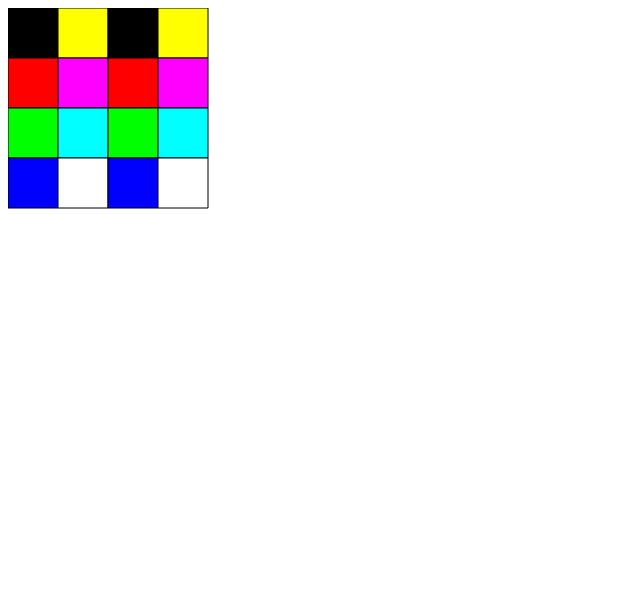
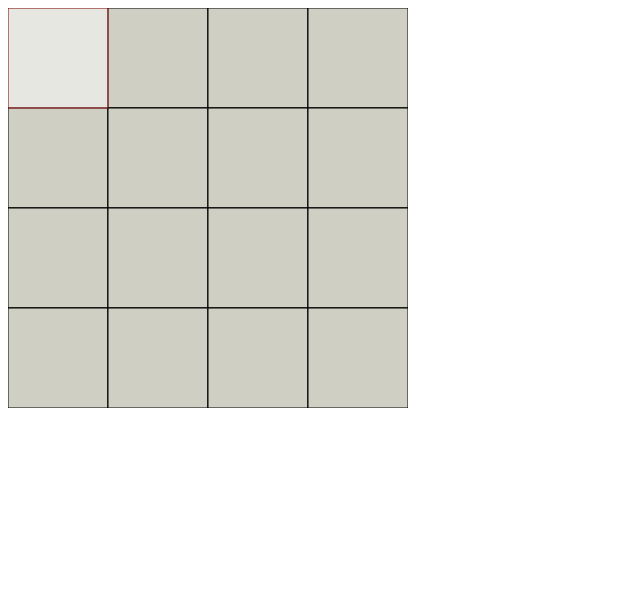
Before and after one commit to ksami/accedo-game, a website: page public/index.html in a window 1280 px wide. Shown: the whole page, without its empty margins (0-640 px from the left). Drawn offline with nearby package versions, Linux system fonts and the light colour scheme.

Commit message:
working cursor and randomised colour grid

```diff
--- a/public/index.html
+++ b/public/index.html
@@ -3,20 +3,21 @@
 
   <head>
 
-    <title>Accedo Programming Test</title>
+    <title>Colour Memory Game</title>
 
   </head>
 
 
   <body>
 
-    <div id="game">
-      <canvas id="paperjs" width="600px" height="600px"></canvas>
+    <div id="game" style="width: 400px; height: 400px">
+      <canvas id="paperjs" width="400px" height="400px"></canvas>
     </div>
 
   </body>
 
   <!--script src="http://code.jquery.com/jquery-1.12.1.min.js"></script-->
+  <script type="text/javascript" src="https://cdn.jsdelivr.net/lodash/4.6.1/lodash.min.js"></script>
   <script type="text/javascript" src="js/paper-full.min.js"></script>
   <script type="text/paperscript" canvas="paperjs" src="js/index.js"></script>
 </html>
--- a/public/js/index.js
+++ b/public/js/index.js
@@ -1,25 +1,75 @@
 var GRID_ROWS = 4;
 var GRID_COLS = 4;
-var SIZE = 50;
+var SIZE = 100;
 var COLORS = [
-  "#000000",
-  "#ff0000",
-  "#00ff00",
-  "#0000ff",
-  "#ffff00",
-  "#ff00ff",
-  "#00ffff",
-  "#ffffff"
+  "#966fd6",
+  "#ff6961",
+  "#03c03c",
+  "#779ecb",
+  "#f49ac2",
+  "#ffb347",
+  "#836953",
+  "#fdfd96"
 ];
 var COLOR_BORDER = "#000000";
-var COLOR_BACK = "#888888";
-var COLOR_HIDDEN = "#cccccc";
+var COLOR_COVER = "#cfcfc4";
+var COLOR_DONE = "#dfdfdf";
+
+var actual = _.shuffle(_.concat(COLORS, COLORS));
+var covers = [];
 
 for (var i = 0; i < GRID_ROWS; i++) {
+  covers[i] = [];
+
   for (var j = 0; j < GRID_COLS; j++) {
-    var rect = new Rectangle(new Point(i*SIZE, j*SIZE), new Size(SIZE, SIZE));
+    var rect = new Rectangle(new Point(j*SIZE, i*SIZE), new Size(SIZE, SIZE));
     var panel = new Path.Rectangle(rect);
     panel.strokeColor = "black";
-    panel.fillColor = COLORS[((i*GRID_ROWS)+j)%8];
+    panel.fillColor = actual[i*GRID_ROWS+j];
+
+    var cover = panel.clone();
+    cover.fillColor = COLOR_COVER;
+
+    covers[i][j] = cover;
+  }
+
+}
+
+
+var cursor = new Path.Rectangle(new Rectangle(new Point(0, 0), new Size(SIZE, SIZE)));
+cursor.strokeColor = "red";
+cursor.fillColor = "white";
+cursor.opacity = 0.5;
+cursor.i = 0;
+cursor.j = 0;
+
+
+function onKeyDown(event){
+  var key = event.key;
+
+  if(key === "up" && cursor.i > 0){
+    cursor.i--;
+    cursor.position -= new Point(0, SIZE);
+  }
+  else if(key === "down" && cursor.i < GRID_ROWS-1){
+    cursor.i++;
+    cursor.position += new Point(0, SIZE);
+  }
+
+  if(key === "left" && cursor.j > 0){
+    cursor.j--;
+    cursor.position -= new Point(SIZE, 0);
+  }
+  else if(key === "right" && cursor.j < GRID_COLS-1){
+    cursor.j++;
+    cursor.position += new Point(SIZE, 0);
   }
 }
+
+function onKeyUp(event){
+  var key = event.key;
+
+  if(key === "enter"){
+    covers[cursor.i][cursor.j].visible = false;
+  }
+}
```
